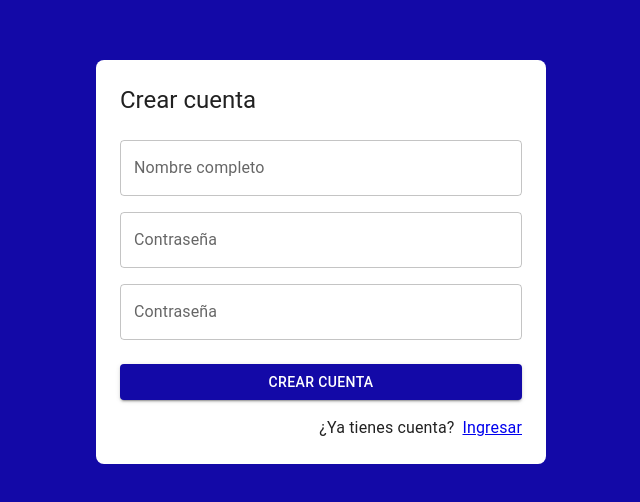
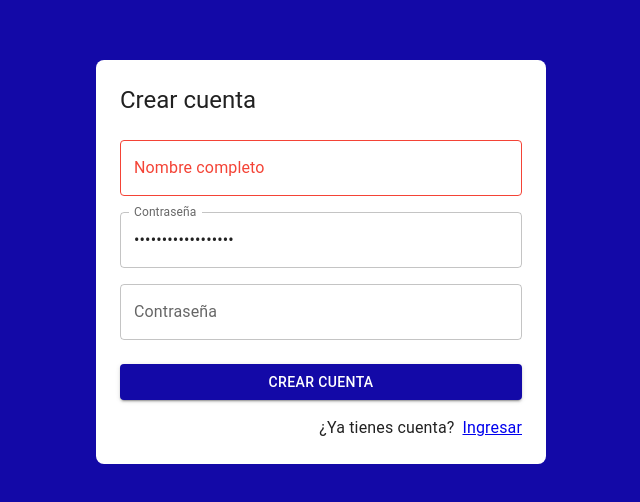
Before and after one commit to JrGustavo/journal-app, a React (Vite) app: page /auth/register in a window 1280 px wide. Shown: the part 138-640 px from the top of the page, without its empty margins (319-959 px from the left). Built offline with nearby package versions, Linux system fonts and the light colour scheme.

Commit message:
Update Register

```diff
--- a/src/auth/pages/RegisterPage.jsx
+++ b/src/auth/pages/RegisterPage.jsx
@@ -3,26 +3,52 @@
 import {AuthLayout} from "../layout/AuthLayout";
 import {useForm} from "../../hooks";
 
-export const RegisterPage = () => {
 
-    const {displayName,  email, password, onInputChange}  = useForm({
-        email: 'joe@google.com',
-        password: '123456'
-    })
+const formData = {
+    email: 'gustavo@google.com'
+}
+
+const formValidations = {
+    email: [ (value) => value.includes('@'), 'El correo debe de tener un @'],
+    password: [ (value) => value.length >= 6 , 'El password debe de tener mas de 6 letras'],
+    displayName: [ (value) => value.length >= 1, 'El nombre es obligatorio']
+
+}
 
 
 
+export const RegisterPage = () => {
+
+const {
+    displayName, email, password, onInputChange, formState,
+    isFormValid, displayNameValid, emailValid, passwordValid
+} = useForm(formData, formValidations)
+
+
+
+
+    const onSubmit = (event) => {
+        event.preventDefault()
+        console.log(formState)
+    }
+
+
     return (
+        <AuthLayout title="Crear cuenta">
+            <form onSubmit={onSubmit}>
+                <Grid container>
 
-        <AuthLayout title="Crear cuenta">
-            <form>
-                <Grid container>
                     <Grid item xs={12} sx={{mt: 2}}>
                         <TextField
                             label="Nombre completo"
                             type="text"
-                            placeholder='Jhon Doe'
+                            placeholder='Nombre completo'
                             fullWidth
+                            name="displayName"
+                            value={displayName}
+                            onChange={onInputChange}
+                            error={!displayNameValid}
+                            helperText={displayNameValid}
                         />
                     </Grid>
 
@@ -32,6 +58,11 @@
                             type="password"
                             placeholder='Contraseña'
                             fullWidth
+                            name="email"
+                            value={email}
+                            onChange={onInputChange}
+
+
                         />
                     </Grid>
 
@@ -41,12 +72,19 @@
                             type="password"
                             placeholder='Contraseña'
                             fullWidth
+                            name="password"
+                            value={password}
+                            onChange={onInputChange}
+
                         />
                     </Grid>
 
                     <Grid container spacing={2} sx={{mb: 2, mt: 1}}>
                         <Grid item xs={12}>
-                            <Button variant='contained' fullWidth>
+                            <Button
+                                type="submit"
+                                variant='contained'
+                                fullWidth>
                                 Crear cuenta
                             </Button>
                         </Grid>
--- a/src/hooks/useForm.js
+++ b/src/hooks/useForm.js
@@ -1,6 +1,6 @@
 import { useState } from 'react';
 
-export const useForm = ( initialForm = {} ) => {
+export const useForm = ( initialForm = {}, formValidations =  {} ) => {
 
     const [ formState, setFormState ] = useState( initialForm );
 
```
